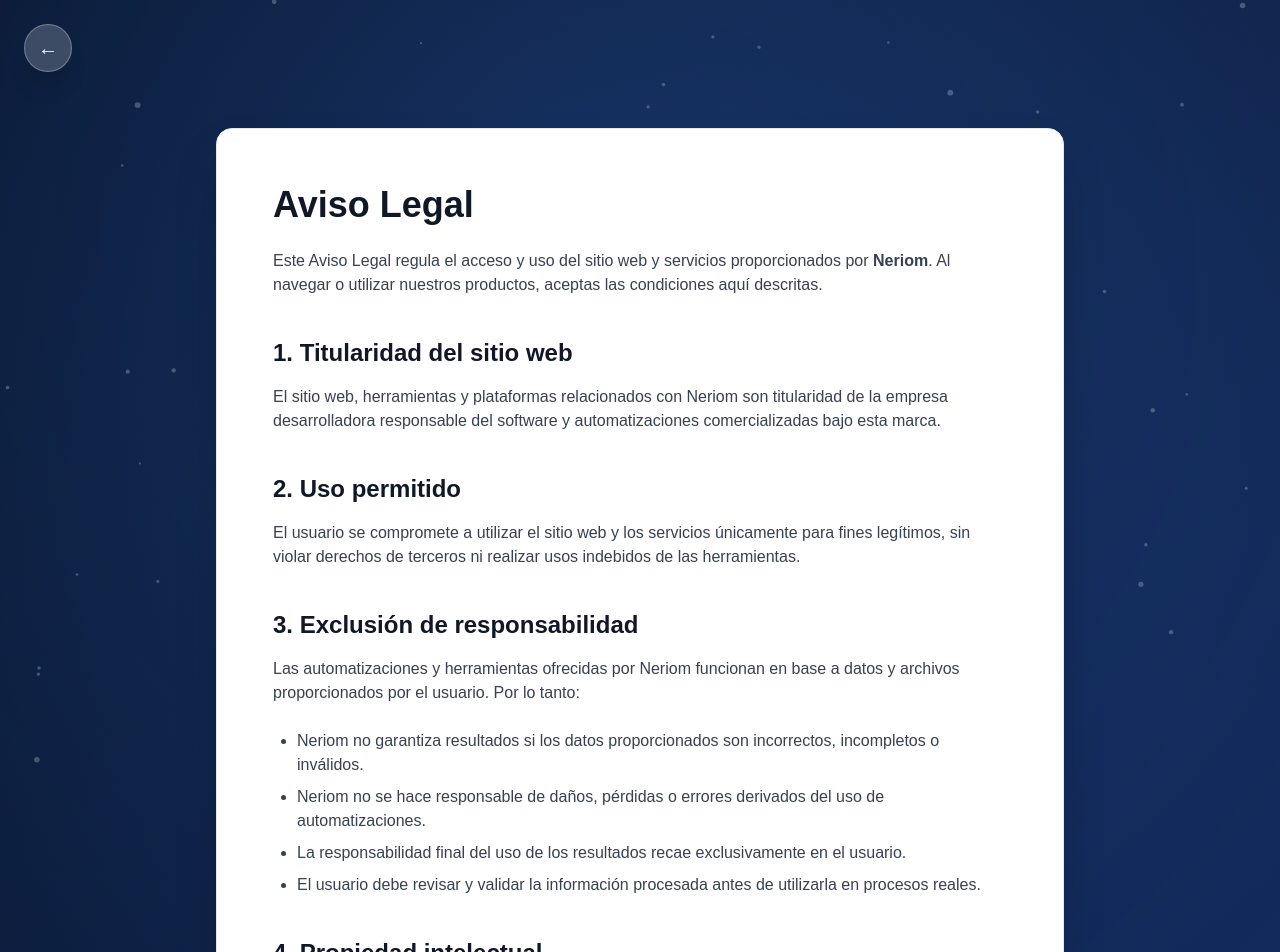
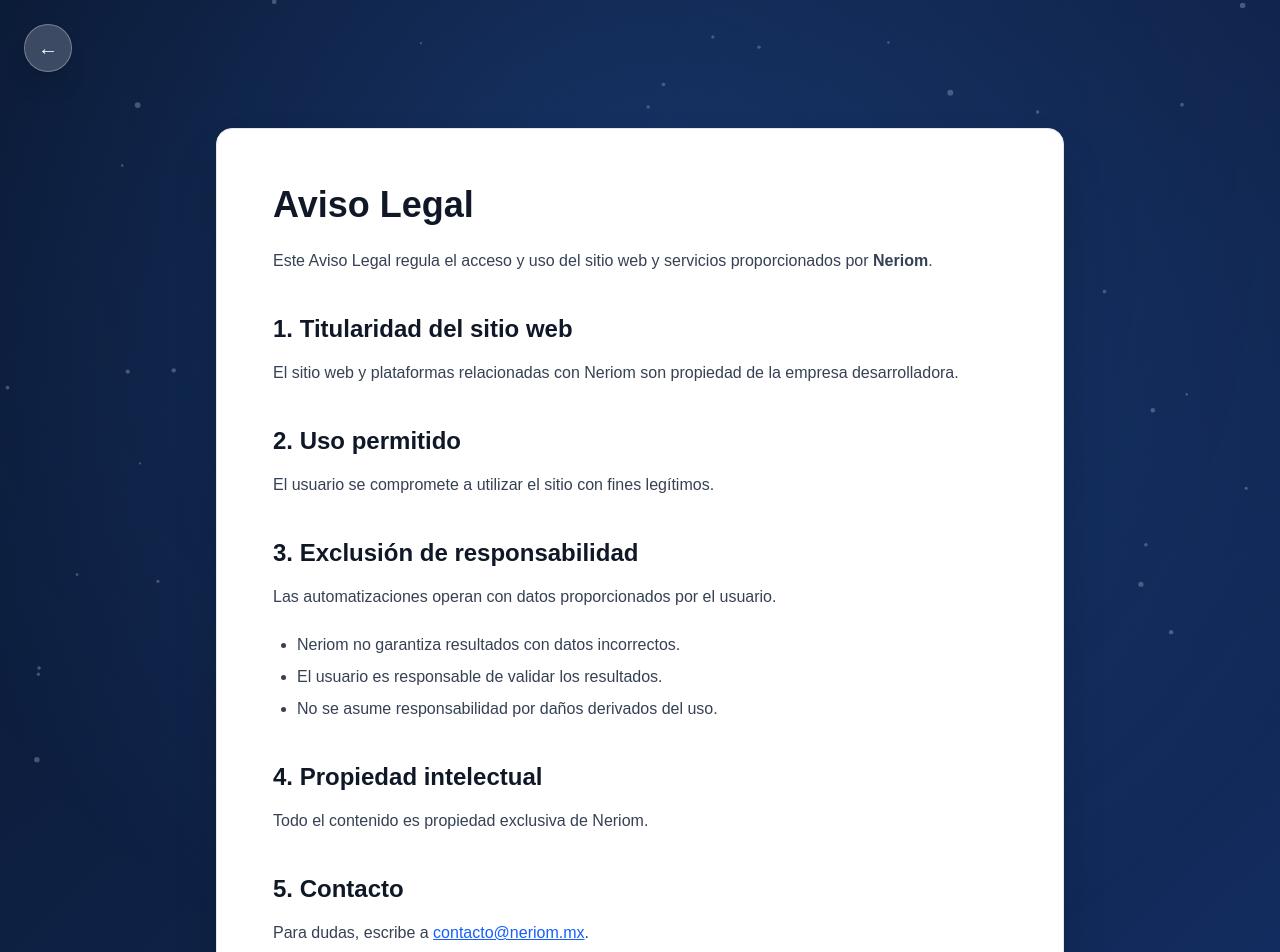
Before and after one commit to neriommx/neriom-site, a Next.js app: page /aviso-legal in a window 1280 px wide. Shown: the top 952 px of the page. Built offline with nearby package versions, Linux system fonts and the light colour scheme.

Commit message:
Fix: Aviso Legal canvas null checks

```diff
--- a/app/aviso-legal/page.tsx
+++ b/app/aviso-legal/page.tsx
@@ -2,23 +2,24 @@
 
 import { useEffect, useRef } from "react";
 
-/* ------------------------------------------
-   PARTICULAS – corregidas para evitar errores
-------------------------------------------- */
 function Particles() {
   const canvasRef = useRef<HTMLCanvasElement | null>(null);
 
   useEffect(() => {
     const canvas = canvasRef.current;
-    if (!canvas) return; // 👈 evita error en build
+    if (!canvas) return; // ✔️ Garantiza que canvas no sea null
 
-    const c = canvas.getContext("2d");
-    if (!c) return; // 👈 evita error adicional
+    const ctx = canvas.getContext("2d");
+    if (!ctx) return; // ✔️ Garantiza contexto válido
 
-    let w: number, h: number, particles: any[];
+    let w = 0,
+      h = 0,
+      particles: any[] = [];
     const particleCount = 45;
 
-    function init() {
+    const init = () => {
+      if (!canvas) return; // ✔️ null check extra para TypeScript
+
       w = canvas.width = window.innerWidth;
       h = canvas.height = window.innerHeight;
 
@@ -32,10 +33,12 @@
           dy: (Math.random() - 0.5) * 0.3,
         });
       }
-    }
+    };
 
-    function animate() {
-      c.clearRect(0, 0, w, h);
+    const animate = () => {
+      if (!ctx) return; // ✔️ null check para animación
+
+      ctx.clearRect(0, 0, w, h);
 
       particles.forEach((p) => {
         p.x += p.dx;
@@ -44,14 +47,14 @@
         if (p.x < 0 || p.x > w) p.dx *= -1;
         if (p.y < 0 || p.y > h) p.dy *= -1;
 
-        c.beginPath();
-        c.arc(p.x, p.y, p.r, 0, Math.PI * 2);
-        c.fillStyle = "rgba(255,255,255,0.25)";
-        c.fill();
+        ctx.beginPath();
+        ctx.arc(p.x, p.y, p.r, 0, Math.PI * 2);
+        ctx.fillStyle = "rgba(255,255,255,0.25)";
+        ctx.fill();
       });
 
       requestAnimationFrame(animate);
-    }
+    };
 
     init();
     animate();
@@ -70,66 +73,60 @@
       <Particles />
       <div className="absolute inset-0 bg-[radial-gradient(circle_at_50%_20%,rgba(59,130,246,0.22),transparent_70%)]" />
 
-      {/* BOTÓN FLOTANTE REGRESAR */}
+      {/* BOTÓN REGRESAR */}
       <button
         onClick={() => (window.location.href = "/")}
         className="fixed top-6 left-6 z-50 w-12 h-12 rounded-full bg-white/20
-                   backdrop-blur-xl border border-white/30 shadow-xl
-                   text-white text-xl flex items-center justify-center
-                   hover:bg-white/30 hover:scale-110 transition"
+        backdrop-blur-xl border border-white/30 shadow-xl
+        text-white text-xl flex items-center justify-center
+        hover:bg-white/30 hover:scale-110 transition"
       >
         ←
       </button>
 
-      {/* CARD DE CONTENIDO */}
+      {/* CONTENIDO */}
       <div className="relative z-10 max-w-4xl mx-auto px-6 py-32">
         <div className="bg-white text-gray-900 p-10 md:p-14 rounded-2xl shadow-2xl border border-gray-200 backdrop-blur-xl">
 
           <h1 className="text-4xl font-bold mb-6">Aviso Legal</h1>
 
           <p className="text-gray-700 mb-6">
-            Este Aviso Legal regula el acceso y uso del sitio web y servicios proporcionados por
-            <strong> Neriom</strong>. Al navegar o utilizar nuestros productos, aceptas las condiciones
-            aquí descritas.
+            Este Aviso Legal regula el acceso y uso del sitio web y servicios
+            proporcionados por <strong>Neriom</strong>.
           </p>
 
           <h2 className="text-2xl font-semibold mt-10 mb-4">1. Titularidad del sitio web</h2>
           <p className="text-gray-700 mb-6">
-            El sitio web, herramientas y plataformas relacionados con Neriom son titularidad de la empresa
-            desarrolladora responsable del software y automatizaciones comercializadas bajo esta marca.
+            El sitio web y plataformas relacionadas con Neriom son propiedad de la empresa desarrolladora.
           </p>
 
           <h2 className="text-2xl font-semibold mt-10 mb-4">2. Uso permitido</h2>
           <p className="text-gray-700 mb-6">
-            El usuario se compromete a utilizar el sitio web y los servicios únicamente para fines legítimos,
-            sin violar derechos de terceros ni realizar usos indebidos de las herramientas.
+            El usuario se compromete a utilizar el sitio con fines legítimos.
           </p>
 
           <h2 className="text-2xl font-semibold mt-10 mb-4">3. Exclusión de responsabilidad</h2>
           <p className="text-gray-700 mb-6">
-            Las automatizaciones y herramientas ofrecidas por Neriom funcionan en base a datos y archivos
-            proporcionados por el usuario. Por lo tanto:
+            Las automatizaciones operan con datos proporcionados por el usuario.
           </p>
 
           <ul className="list-disc ml-6 text-gray-700 space-y-2 mb-6">
-            <li>Neriom no garantiza resultados si los datos proporcionados son incorrectos, incompletos o inválidos.</li>
-            <li>Neriom no se hace responsable de daños, pérdidas o errores derivados del uso de automatizaciones.</li>
-            <li>La responsabilidad final del uso de los resultados recae exclusivamente en el usuario.</li>
-            <li>El usuario debe revisar y validar la información procesada antes de utilizarla en procesos reales.</li>
+            <li>Neriom no garantiza resultados con datos incorrectos.</li>
+            <li>El usuario es responsable de validar los resultados.</li>
+            <li>No se asume responsabilidad por daños derivados del uso.</li>
           </ul>
 
           <h2 className="text-2xl font-semibold mt-10 mb-4">4. Propiedad intelectual</h2>
           <p className="text-gray-700 mb-6">
-            Todo el contenido, software, interfaces y diseños del sitio son propiedad exclusiva de Neriom
-            y están protegidos por la legislación vigente.
+            Todo el contenido es propiedad exclusiva de Neriom.
           </p>
 
           <h2 className="text-2xl font-semibold mt-10 mb-4">5. Contacto</h2>
           <p className="text-gray-700">
-            Si deseas más información sobre este Aviso Legal puedes escribirnos a:{" "}
+            Para dudas, escribe a{" "}
             <a href="mailto:contacto@neriom.mx" className="text-blue-600 underline">
               contacto@neriom.mx
-            </a>
+            </a>.
           </p>
 
           <div className="text-center mt-12">
@@ -143,7 +140,6 @@
 
         </div>
       </div>
-
     </main>
   );
 }
```
